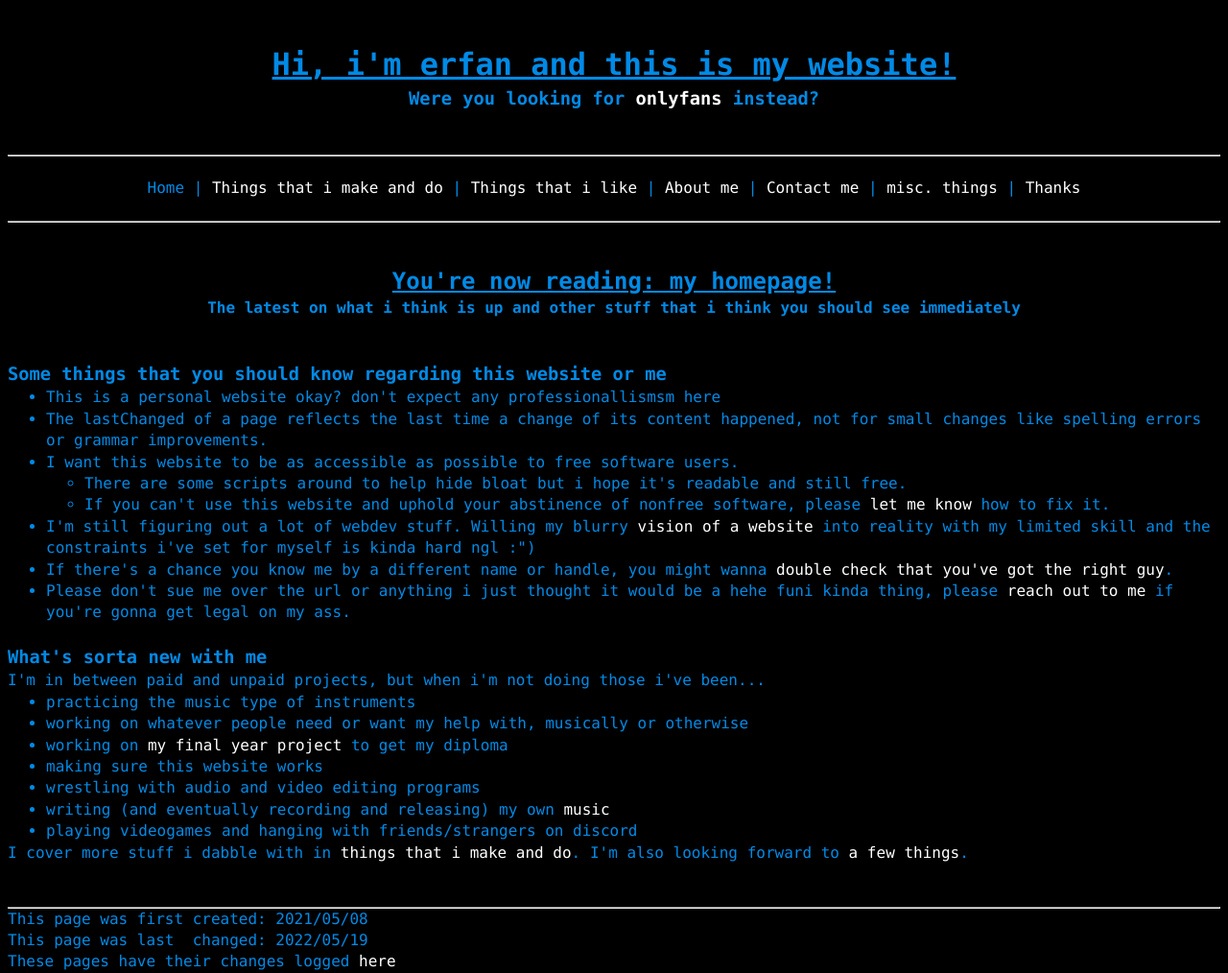
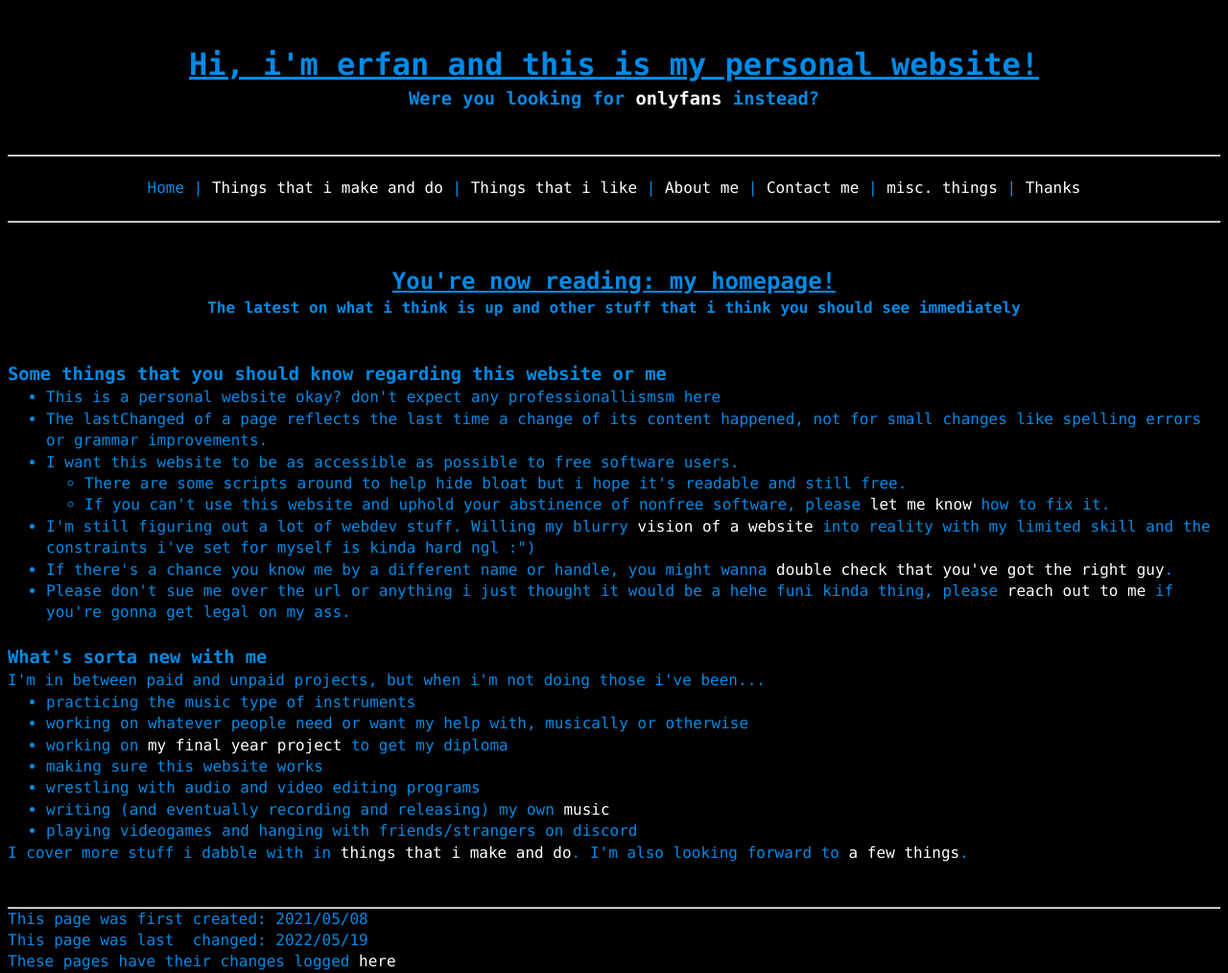
Before and after one commit to a-erfan-aa/a-erfan-aa.github.io, a Jekyll site: the page built from index.html, in a window 1280 px wide. Shown: the whole page at 96% size. Built offline with Jekyll 4.4.1, drawn with Linux system fonts in a browser that asks for light colours.

Commit message:
Add the word "personal" to banner in default.html

```diff
--- a/_layouts/default.html
+++ b/_layouts/default.html
@@ -24,7 +24,7 @@
 
 <!-- banner sorta top of the page-->
 <div>
-	<h1 style="text-align: center;"><u>Hi, i'm erfan and this is my website!</u></h1>
+	<h1 style="text-align: center;"><u>Hi, i'm erfan and this is my personal website!</u></h1>
 	<h3 style="text-align: center;">Were you looking for <a href="https://onlyfans.com">onlyfans</a> instead?</h3>
 </div>
 
```
